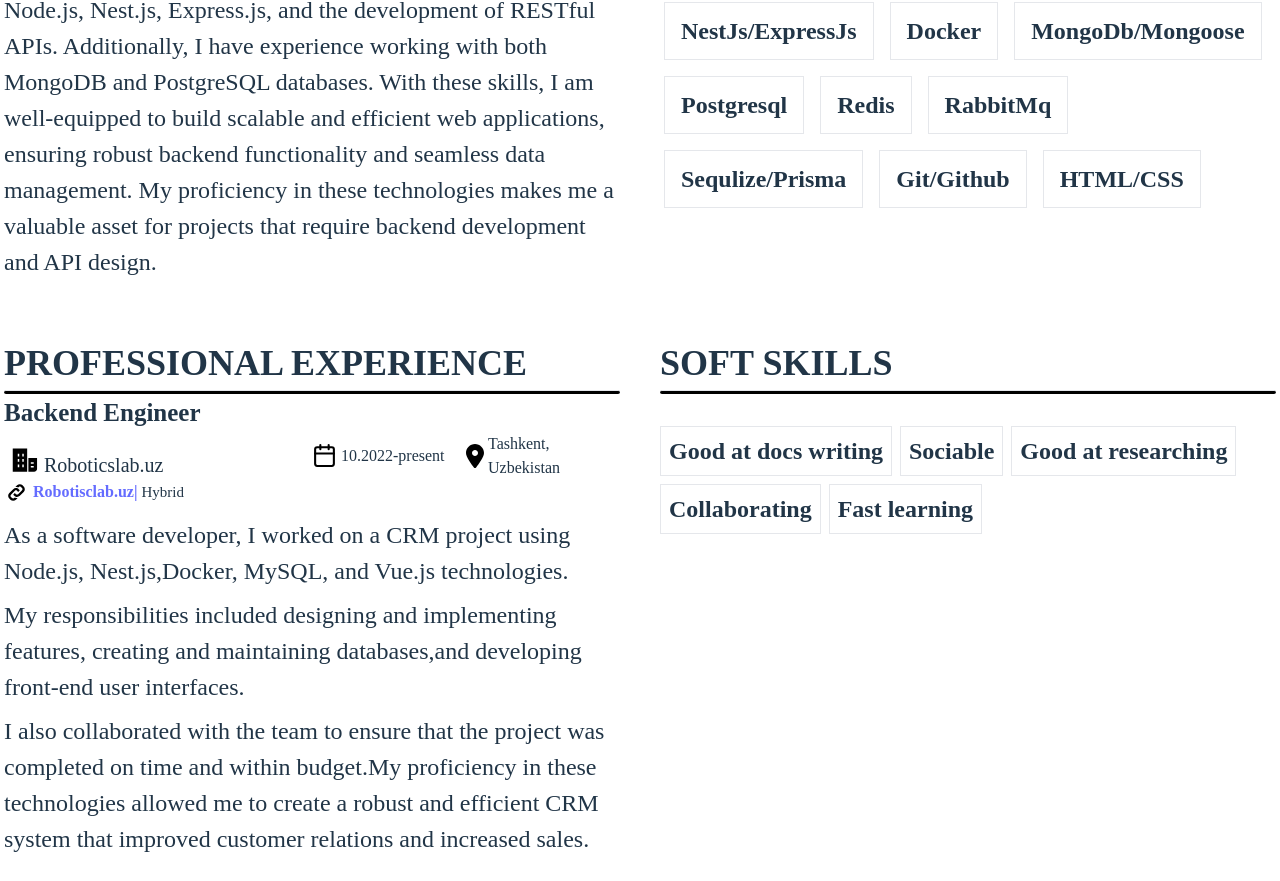
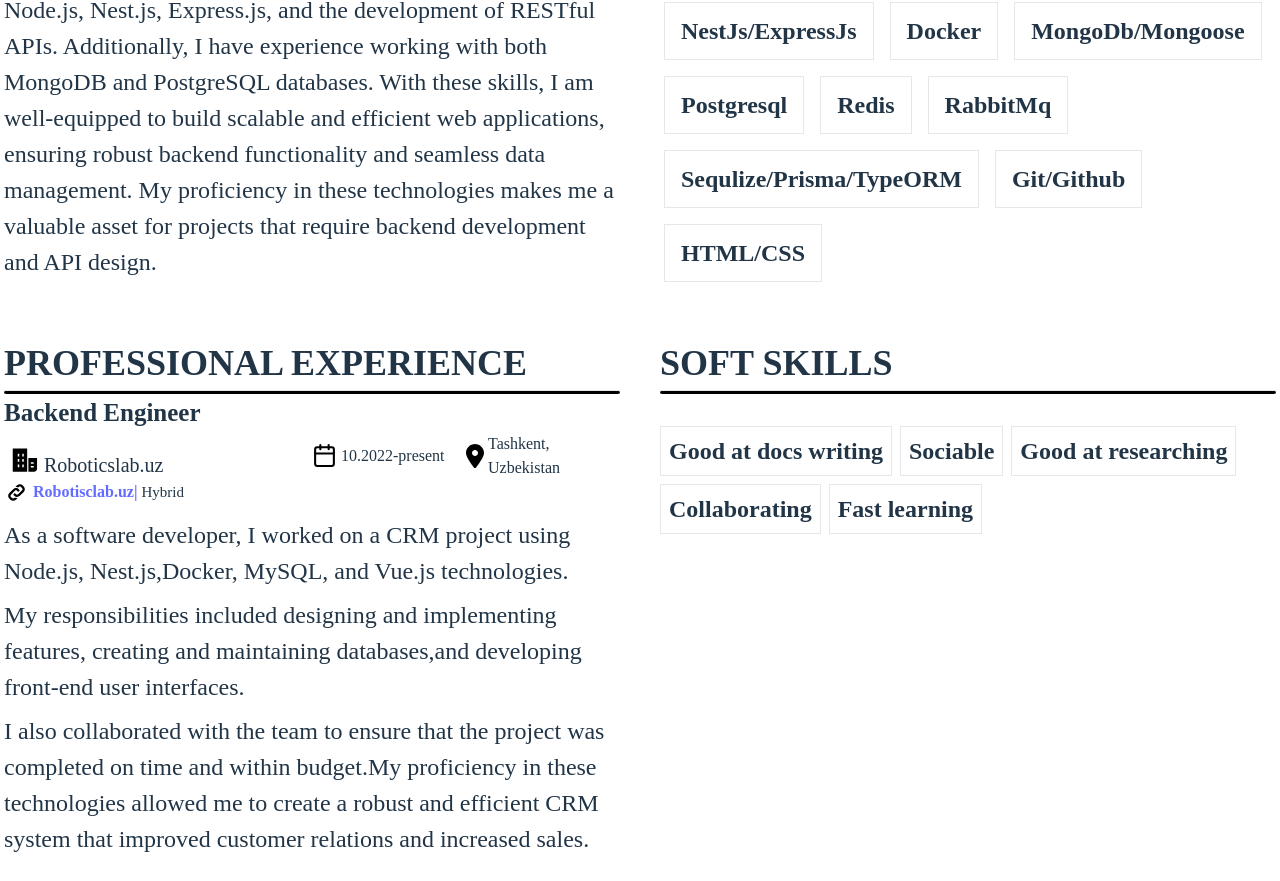
Before and after one commit to Sukhrobjon98/my-cv, a Vue app: page / in a window 1280 px wide. Shown: the part 790-1671 px from the top of the page. Built offline with nearby package versions, Linux system fonts and the light colour scheme.

Commit message:
add typeORM tech

```diff
--- a/src/const/const-datas.js
+++ b/src/const/const-datas.js
@@ -71,7 +71,7 @@ const techSkills = [
   },
   {
     id: 11,
-    name: "Sequlize/Prisma",
+    name: "Sequlize/Prisma/TypeORM",
   },
   {
     id: 12,
```
